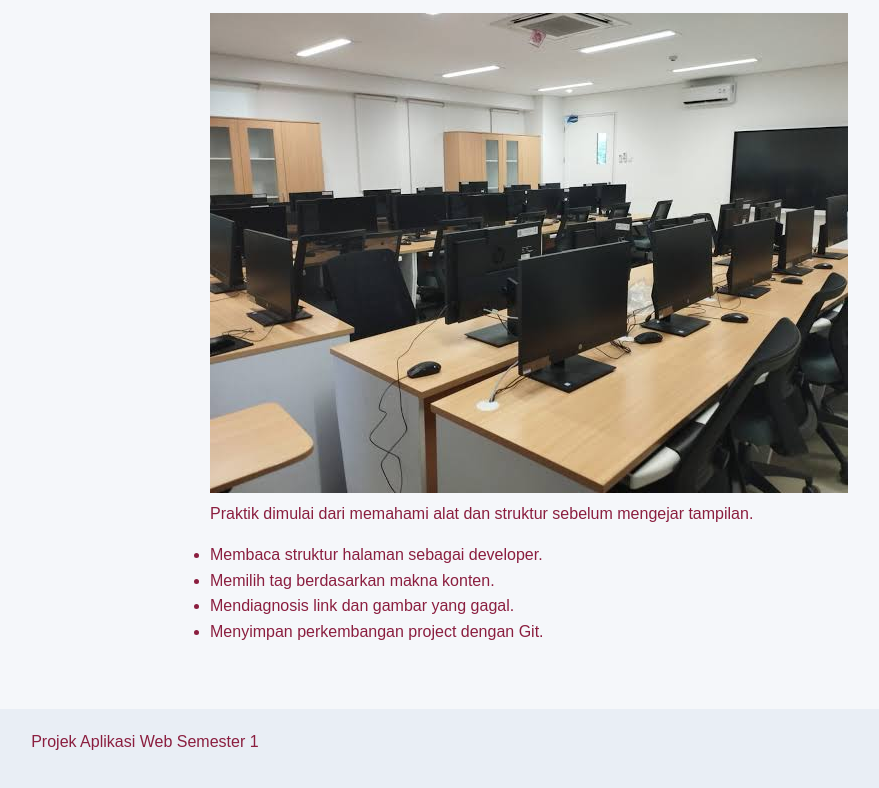
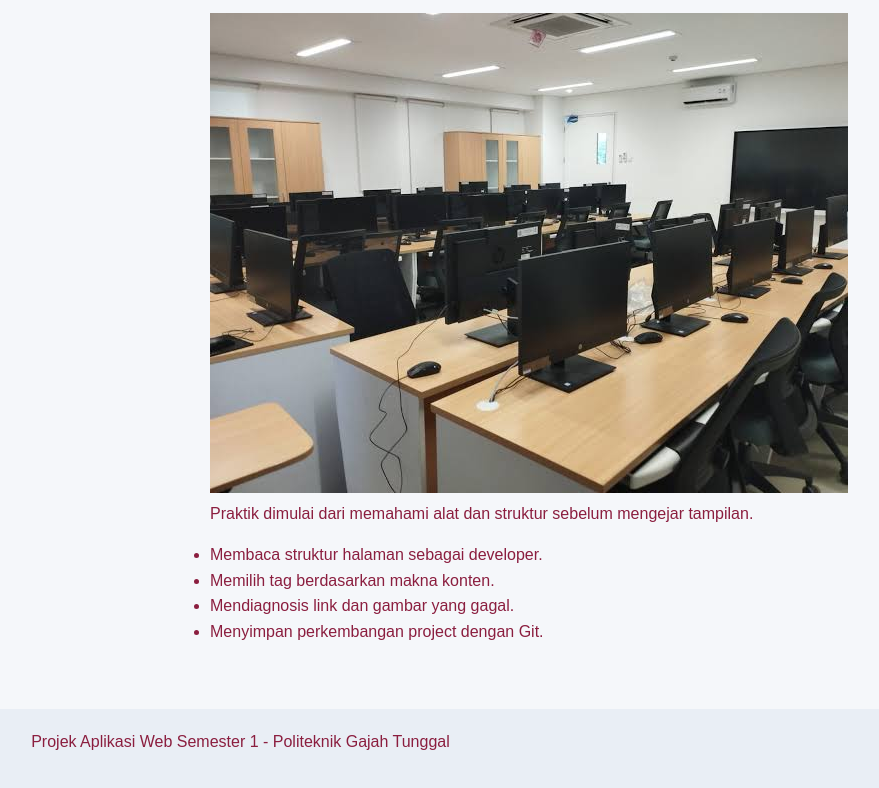
Before and after one commit to enskiedev/Project-Web-2604025, a plain HTML site: page index.html in a window 1280 px wide. Shown: the part 808-1596 px from the top of the page, without its empty margins (20-899 px from the left). Drawn offline with Linux system fonts and the light colour scheme.

Commit message:
feat: perbarui konten halaman TechStarter

```diff
--- a/index.html
+++ b/index.html
@@ -63,7 +63,7 @@
     </main>
 
     <footer id="kontak">
-        <p>Projek Aplikasi Web Semester 1</p>
+        <p>Projek Aplikasi Web Semester 1 - Politeknik Gajah Tunggal</p>
     </footer>
 </body>
 </html>
```
